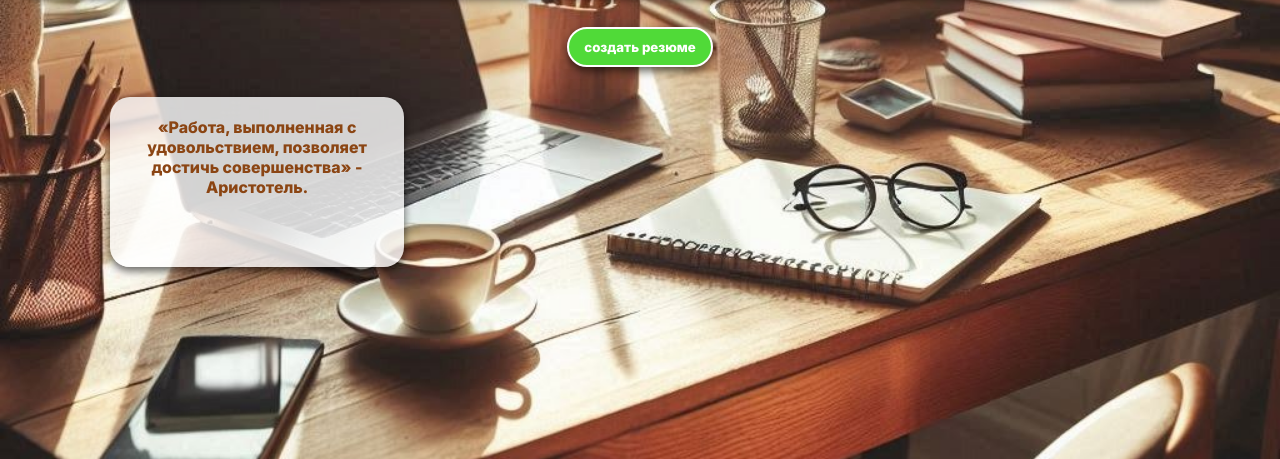
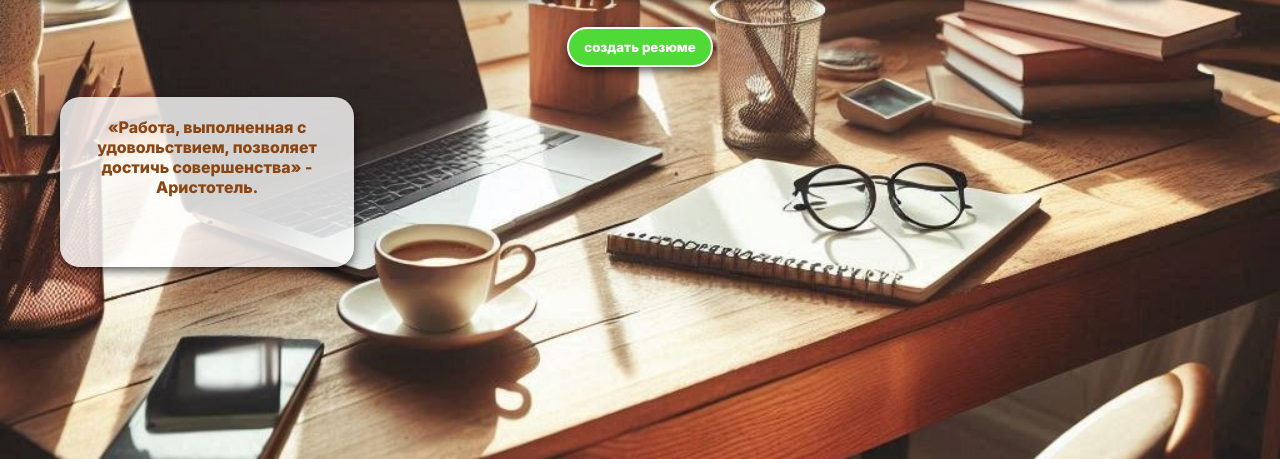
Before and after one commit to FraquF123/5, a plain HTML site: page index.html in a window 1280 px wide. Shown: the part 341-800 px from the top of the page. Drawn offline with Linux system fonts and the light colour scheme.

Commit message:
Update index.html

```diff
--- a/index.html
+++ b/index.html
@@ -116,7 +116,7 @@
         .text-block {
             background-color: rgba(255, 255, 255, 0.8);
             color: #8B4513;
-            margin-left: 110px;
+            margin-left: 60px;
             width: 254px;
             height: 130px;
 
```
